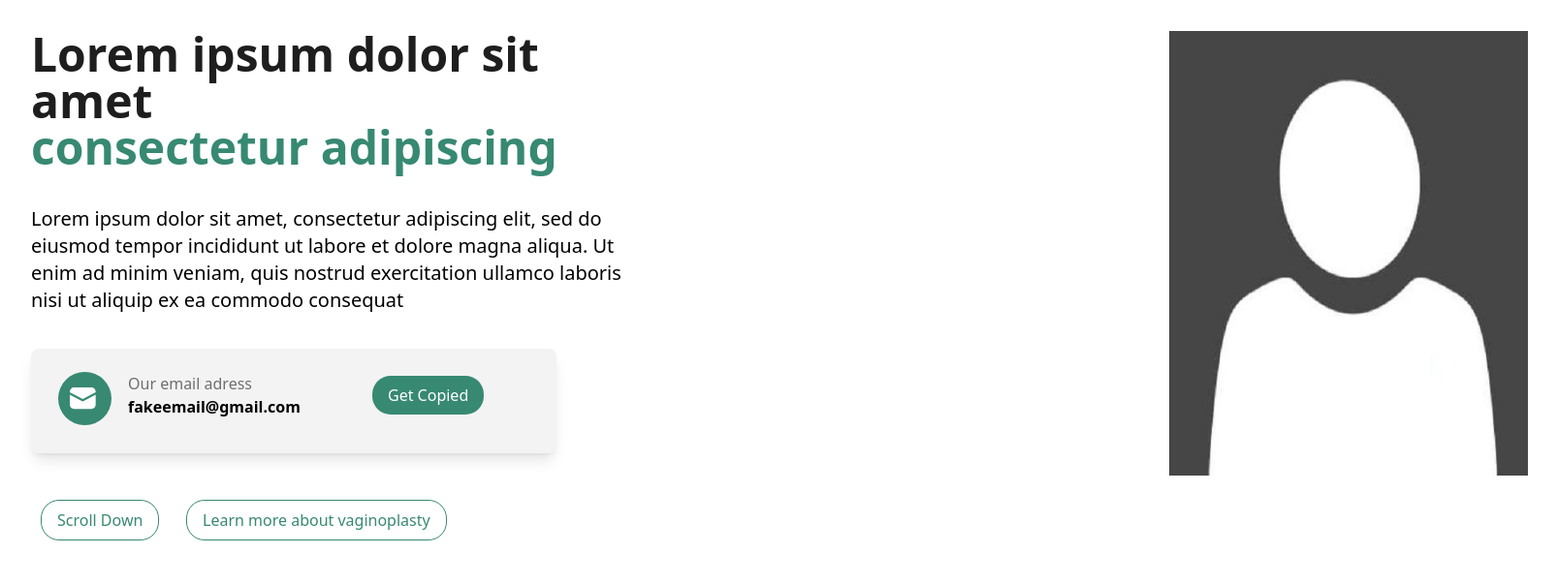
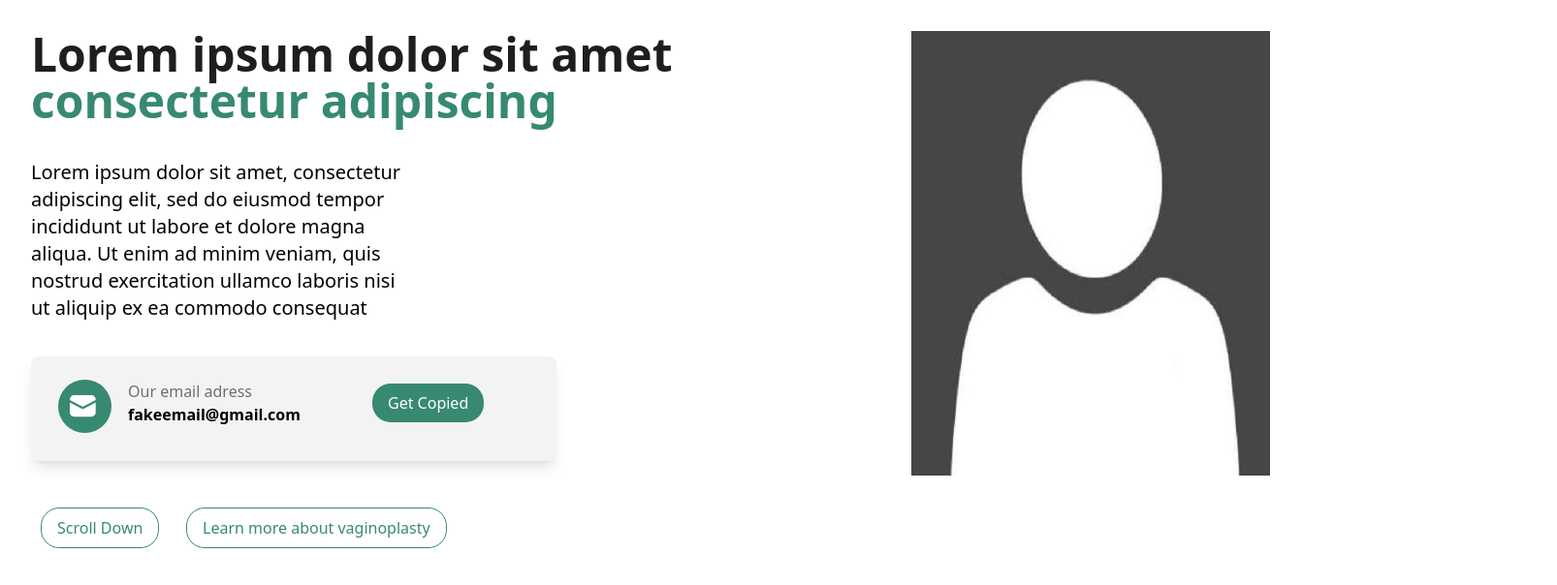
Before and after one commit to FoxByte-Web-Development/drlopez-landingpage-app, a React (Vite) app: page / in a window 1280 px wide. Shown: the top 604 px of the page at 97% size, 1606 px wide, since content can reach past the window. Built offline with nearby package versions, Linux system fonts and the light colour scheme.

Commit message:
Fixing home component

```diff
--- a/src/Components/HomeComponent/home-component.jsx
+++ b/src/Components/HomeComponent/home-component.jsx
@@ -5,16 +5,16 @@ import FotoDoctor from '../../Images/FotoDoctor.jpg'
 
 export default function HomeComponent() {
   return (
-    <div>
-      <div className="grid grid-cols-[624px_minmax(400px,_1fr)_500px] gap-x-[550px] content-center">
-        <div className="text-left">
-          <p className="text-5xl text-secundary-color font-bold">
+    <div className="content-center">
+      <div className="grid grid-cols-2 gap-x-[600px]">
+        <div className="text-left w-max">
+          <p className="text-5xl text-secundary-color font-bold ">
             Lorem ipsum dolor sit amet
           </p>
           <p className="text-5xl text-primary-color font-bold">
             consectetur adipiscing
           </p>
-          <p className="text-xl mt-9">
+          <p className="text-xl mt-9 w-96">
             Lorem ipsum dolor sit amet, consectetur adipiscing elit, sed do
             eiusmod tempor incididunt ut labore et dolore magna aliqua. Ut enim
             ad minim veniam, quis nostrud exercitation ullamco laboris nisi ut
@@ -61,7 +61,7 @@ export default function HomeComponent() {
             </div>
           </div>
         </div>
-        <div>
+        <div className="w-max">
           <div>
             <img
               src={FotoDoctor}
```
